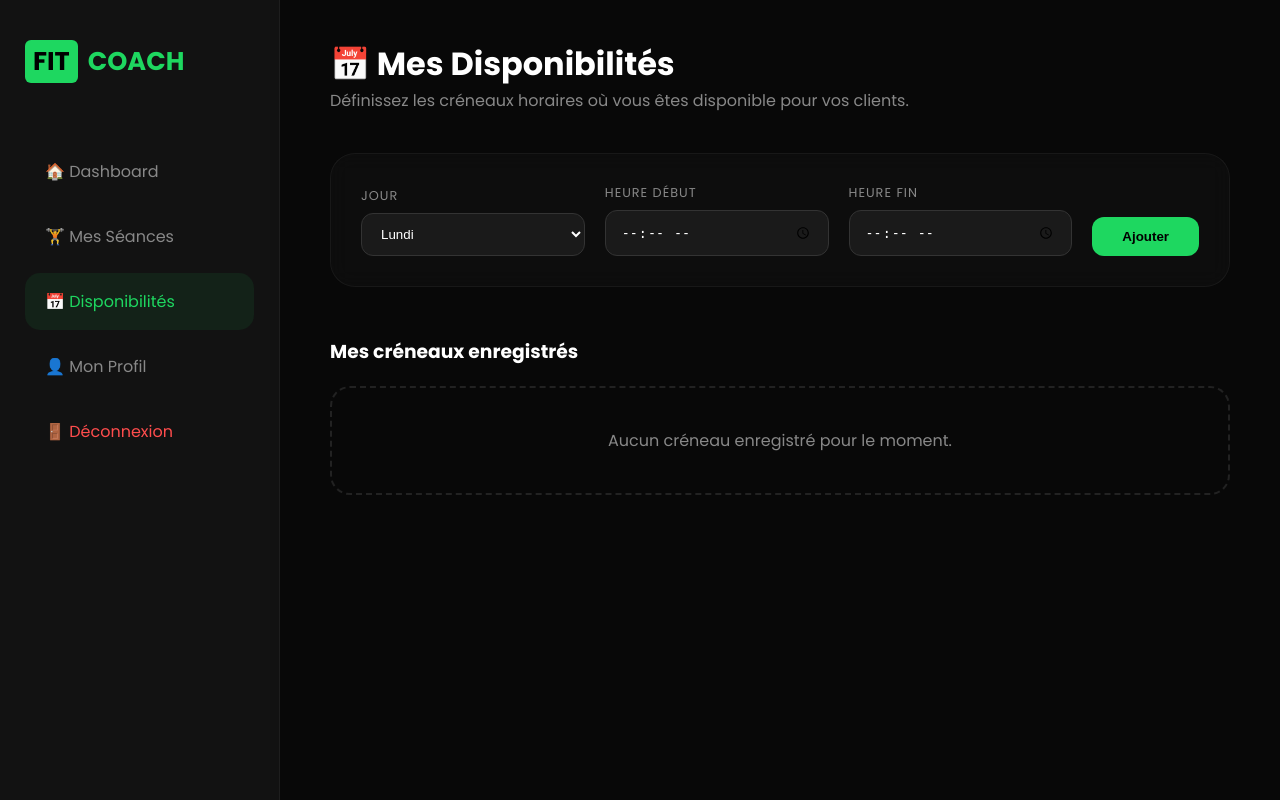
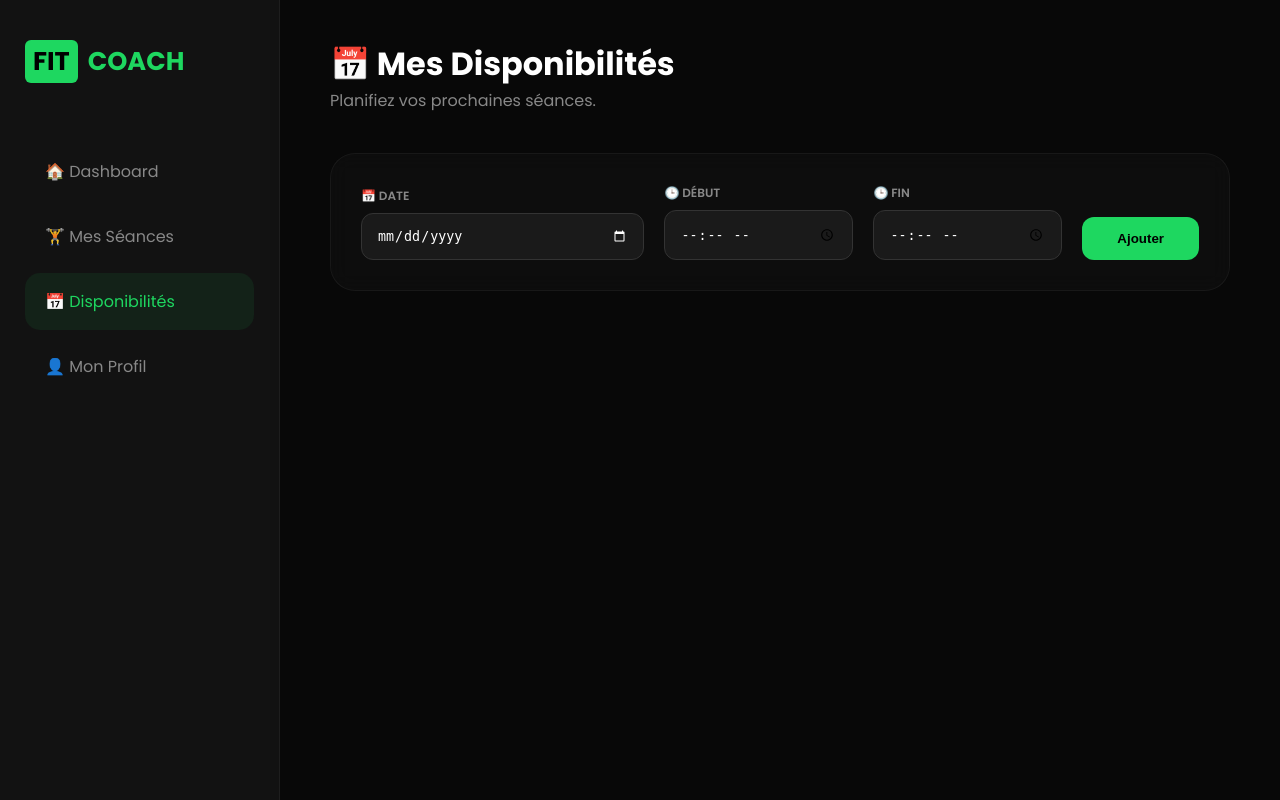
Before and after one commit to ayouberrak/choach_pro, a PHP site: page /disponabilite.view.php in a window 1280 px wide. Run offline with PHP 8.4, Linux system fonts and the light colour scheme.

Commit message:
add logique for disponible

```diff
--- a/app/api/inscription.php
+++ /dev/null
@@ -1 +0,0 @@
-<?php
--- a/app/api/sport.api.php
+++ b/app/api/sport.api.php
@@ -13,7 +13,6 @@
     }
 }
 
-// رجّع JSON فقط
 header('Content-Type: application/json');
 echo json_encode($_SESSION['sports']);
-exit(); // ضروري باش ما يكملش باقي الكود
+exit();
--- a/app/views/disponabilite.view.php
+++ b/app/views/disponabilite.view.php
@@ -3,7 +3,7 @@
 <head>
     <meta charset="UTF-8">
     <meta name="viewport" content="width=device-width, initial-scale=1.0">
-    <title>FitCoach - Mes Disponibilités</title>
+    <title>FitCoach - Gestion Disponibilités</title>
     <link href="https://fonts.googleapis.com/css2?family=Poppins:wght@300;400;500;600;700&display=swap" rel="stylesheet">
     <style>
         :root {
@@ -24,14 +24,25 @@
         .logo { font-size: 1.6rem; font-weight: 800; color: var(--primary); margin-bottom: 60px; display: flex; align-items: center; gap: 10px; }
         .logo span { background: var(--primary); color: #000; padding: 2px 8px; border-radius: 6px; }
         .nav-link { padding: 16px 20px; color: var(--text-gray); text-decoration: none; border-radius: 15px; margin-bottom: 8px; display: flex; align-items: center; gap: 15px; transition: 0.4s; cursor: pointer; }
-        .nav-link:hover, .nav-link.active { background: rgba(30, 215, 96, 0.08); color: var(--primary); }
+        .nav-link.active { background: rgba(30, 215, 96, 0.08); color: var(--primary); }
 
         /* --- Main Content --- */
         .main-content { flex: 1; margin-left: 280px; padding: 40px 50px; }
         .header-page { margin-bottom: 40px; }
-        .header-page h1 { font-size: 2rem; }
 
-        /* --- Form Card (Glassmorphism) --- */
+        /* --- Alert Messages --- */
+        #error-msg {
+            background: rgba(255, 77, 77, 0.1);
+            color: var(--danger);
+            padding: 15px;
+            border-radius: 12px;
+            margin-bottom: 20px;
+            display: none;
+            font-size: 0.9rem;
+            border: 1px solid rgba(255, 77, 77, 0.2);
+        }
+
+        /* --- Form Card --- */
         .add-dispo-card {
             background: rgba(18, 18, 18, 0.6);
             backdrop-filter: blur(10px);
@@ -41,36 +52,36 @@
             margin-bottom: 50px;
         }
 
-        .form-grid { display: grid; grid-template-columns: repeat(3, 1fr) auto; gap: 20px; align-items: end; }
+        .form-grid { display: grid; grid-template-columns: 1.5fr 1fr 1fr auto; gap: 20px; align-items: end; }
         .input-group { display: flex; flex-direction: column; gap: 8px; }
-        .input-group label { font-size: 0.8rem; color: var(--text-gray); text-transform: uppercase; letter-spacing: 1px; }
+        .input-group label { font-size: 0.75rem; color: var(--text-gray); text-transform: uppercase; font-weight: 600; }
 
         .form-control {
             background: #1a1a1a;
             border: 1px solid #333;
             border-radius: 12px;
-            padding: 12px 15px;
+            padding: 14px 15px;
             color: white;
             outline: none;
             transition: 0.3s;
         }
-        .form-control:focus { border-color: var(--primary); box-shadow: 0 0 10px rgba(30, 215, 96, 0.1); }
+        .form-control:focus { border-color: var(--primary); }
+        input[type="date"]::-webkit-calendar-picker-indicator { filter: invert(1); cursor: pointer; }
 
         .btn-add {
             background: var(--primary);
             color: black;
             border: none;
-            padding: 12px 30px;
+            padding: 14px 35px;
             border-radius: 12px;
-            font-weight: 700;
+            font-weight: 800;
             cursor: pointer;
             transition: 0.3s;
         }
-        .btn-add:hover { transform: translateY(-3px); box-shadow: 0 10px 20px rgba(30, 215, 96, 0.2); }
+        .btn-add:hover { transform: translateY(-3px); box-shadow: 0 10px 20px rgba(30, 215, 96, 0.3); }
 
-        /* --- Slots Display Grid --- */
-        .dispo-grid { display: grid; grid-template-columns: repeat(auto-fill, minmax(280px, 1fr)); gap: 20px; }
-
+        /* --- List --- */
+        .dispo-grid { display: grid; grid-template-columns: repeat(auto-fill, minmax(300px, 1fr)); gap: 20px; }
         .dispo-item {
             background: var(--card-bg);
             border: 1px solid var(--border);
@@ -79,34 +90,9 @@
             display: flex;
             justify-content: space-between;
             align-items: center;
-            animation: fadeIn 0.5s ease forwards;
         }
-
-        .dispo-info h4 { color: var(--primary); font-size: 1.1rem; margin-bottom: 5px; }
-        .dispo-info p { color: var(--text-white); font-weight: 500; font-size: 0.9rem; opacity: 0.9; }
-
-        .btn-delete {
-            background: rgba(255, 77, 77, 0.1);
-            color: var(--danger);
-            border: none;
-            width: 35px;
-            height: 35px;
-            border-radius: 10px;
-            cursor: pointer;
-            transition: 0.3s;
-            display: flex;
-            align-items: center;
-            justify-content: center;
-            font-weight: bold;
-        }
-        .btn-delete:hover { background: var(--danger); color: white; }
-
-        @keyframes fadeIn {
-            from { opacity: 0; transform: translateY(10px); }
-            to { opacity: 1; transform: translateY(0); }
-        }
-
-        .empty-state { grid-column: 1 / -1; text-align: center; padding: 40px; color: var(--text-gray); border: 2px dashed #222; border-radius: 20px; }
+        .dispo-info h4 { color: var(--primary); margin-bottom: 5px; text-transform: capitalize; }
+        .btn-delete { background: rgba(255, 77, 77, 0.1); color: var(--danger); border: none; width: 35px; height: 35px; border-radius: 10px; cursor: pointer; }
     </style>
 </head>
 <body>
@@ -117,100 +103,134 @@
         <a href="../controllers/seances_coach.controlleur.php" class="nav-link">🏋️ Mes Séances</a>
         <a href="../controllers/dispo.contorleurs.php" class="nav-link active">📅 Disponibilités</a>
         <a href="#" class="nav-link">👤 Mon Profil</a>
-        <a href="../controllers/logoutContrelleur.php" class="nav-link" ><div  style="margin-top: auto; color: #ff4d4d; cursor: pointer;">🚪 Déconnexion</div></a>
     </aside>
 
     <main class="main-content">
         <div class="header-page">
             <h1>📅 Mes Disponibilités</h1>
-            <p style="color: var(--text-gray);">Définissez les créneaux horaires où vous êtes disponible pour vos clients.</p>
+            <p style="color: var(--text-gray);">Planifiez vos prochaines séances.</p>
         </div>
+
+        <div id="error-msg"></div>
 
             <div class="add-dispo-card">
                 <div class="form-grid">
                     <div class="input-group">
-                    <label>Jour</label>
-                    <select id="dayInput" class="form-control">
-                        <option>Lundi</option>
-                        <option>Mardi</option>
-                        <option>Mercredi</option>
-                        <option>Jeudi</option>
-                        <option>Vendredi</option>
-                        <option>Samedi</option>
-                        <option>Dimanche</option>
-                    </select>
+                        <label>📅 Date</label>
+                        <input type="date" id="dayInput" class="form-control" >
                     </div>
                     <div class="input-group">
-                    <label>Heure Début</label>
+                        <label>🕒 Début</label>
                         <input type="time" id="startTime" class="form-control">
                     </div>
                     <div class="input-group">
-                    <label>Heure Fin</label>
+                        <label>🕒 Fin</label>
                         <input type="time" id="endTime" class="form-control">
                     </div>
                     <button class="btn-add" onclick="addAvailability()">Ajouter</button>
                 </div>
             </div>
 
-        <h3 style="margin-bottom: 20px;">Mes créneaux enregistrés</h3>
         <div class="dispo-grid" id="dispoContainer">
-            <div class="empty-state" id="emptyMsg">Aucun créneau enregistré pour le moment.</div>
             </div>
     </main>
 
     <script>
+        // 1. Bloquer les dates passées dans le calendrier au chargement
+        const today = new Date().toISOString().split('T')[0];
+        document.getElementById('dayInput').setAttribute('min', today);
+
+        function showError(msg) {
+            const errorDiv = document.getElementById('error-msg');
+            errorDiv.innerText = "⚠️ " + msg;
+            errorDiv.style.display = 'block';
+            setTimeout(() => { errorDiv.style.display = 'none'; }, 4000);
+        }
+
         function addAvailability() {
-            const day = document.getElementById('dayInput').value;
-            const start = document.getElementById('startTime').value;
-            const end = document.getElementById('endTime').value;
-            const container = document.getElementById('dispoContainer');
-            const emptyMsg = document.getElementById('emptyMsg');
+            const dayInput = document.getElementById('dayInput');
+            const startTime = document.getElementById('startTime');
+            const endTime = document.getElementById('endTime');
 
-            if(!start || !end) {
-                alert("Veuillez remplir les horaires !");
+            const day = dayInput.value;
+            const start = startTime.value;
+            const end = endTime.value;
+
+            // --- VALIDATIONS ---
+
+            // A. Champs vides
+            if (!day || !start || !end) {
+                showError("Veuillez remplir tous les champs.");
                 return;
             }
 
-            if(start >= end) {
-                alert("L'heure de fin doit être après l'heure de début.");
+            // B. Validation Date (aujourd'hui ou plus tard)
+            const selectedDate = new Date(day);
+            const currentDate = new Date();
+            currentDate.setHours(0, 0, 0, 0);
+
+            if (selectedDate < currentDate) {
+                showError("Vous ne pouvez pas choisir une date passée.");
                 return;
             }
 
-            // Remove empty message if exists
-            if(emptyMsg) emptyMsg.style.display = 'none';
+            // C. Validation Heures
+            if (start >= end) {
+                showError("L'heure de fin doit être strictement supérieure à l'heure de début.");
+                return;
+            }
 
-            // Create new card
+
+            // --- ENVOI VERS PHP ---
+            fetch("../api/dispo.api.php", {
+                method: "POST",
+                headers: {
+                    "Content-Type": "application/json"
+                },
+                body: JSON.stringify({
+                    day: day,
+                    start: start,
+                    end: end
+                })
+            })
+            .then(response => response.json())
+            .then(data => {
+
+                if (data.status !== "success") {
+                    showError(data.message);
+                    return;
+                }
+
+                // --- AFFICHAGE ---
+                const container = document.getElementById('dispoContainer');
                 const slotCard = document.createElement('div');
                 slotCard.className = 'dispo-item';
+
+                const formattedDate = new Date(day).toLocaleDateString('fr-FR', {
+                    weekday: 'long',
+                    day: 'numeric',
+                    month: 'long'
+                });
+
                 slotCard.innerHTML = `
                     <div class="dispo-info">
-                    <h4>${day}</h4>
+                        <h4>${formattedDate}</h4>
                         <p>🕒 ${start} - ${end}</p>
                     </div>
-                <button class="btn-delete" onclick="removeSlot(this)">✕</button>
+                    <button class="btn-delete" onclick="this.parentElement.remove()">✕</button>
                 `;
 
-            container.appendChild(slotCard);
+                container.prepend(slotCard);
 
-            // Reset inputs
-            document.getElementById('startTime').value = '';
-            document.getElementById('endTime').value = '';
-        }
+                // Reset
+                startTime.value = '';
+                endTime.value = '';
 
-        function removeSlot(btn) {
-            const card = btn.closest('.dispo-item');
-            card.style.opacity = '0';
-            card.style.transform = 'scale(0.8)';
-            card.style.transition = '0.3s';
-
-            setTimeout(() => {
-                card.remove();
-                const container = document.getElementById('dispoContainer');
-                const items = container.querySelectorAll('.dispo-item');
-                if(items.length === 0) {
-                    document.getElementById('emptyMsg').style.display = 'block';
-                }
-            }, 300);
+            })
+            .catch(error => {
+                console.error(error);
+                showError("Erreur serveur, réessayez.");
+            });
         }
     </script>
 </body>
```
Also changed, not shown: app/api/dispo.api.php (added, +64 -0 lines), app/controllers/dispo.contorleurs.php (+13 -4 lines), app/models/dispo.models.php (added, +22 -0 lines). Lines whose indentation alone changed are shown as unchanged.
